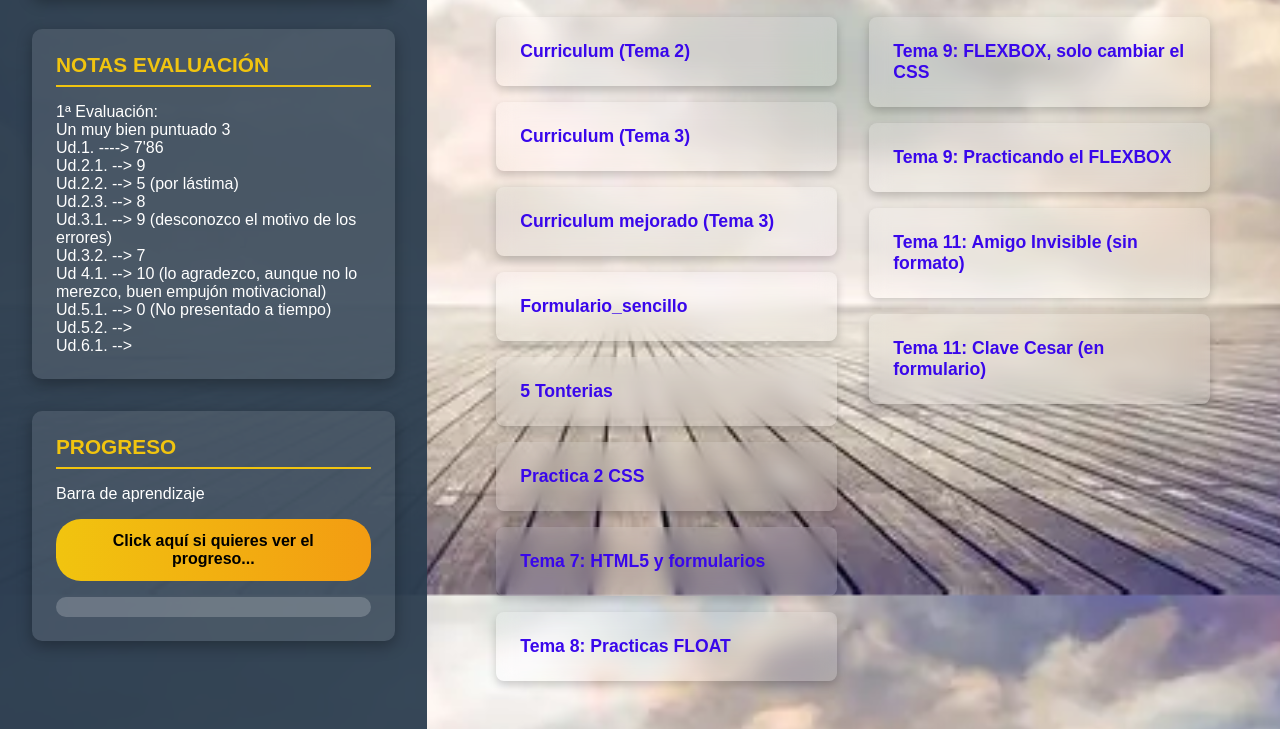
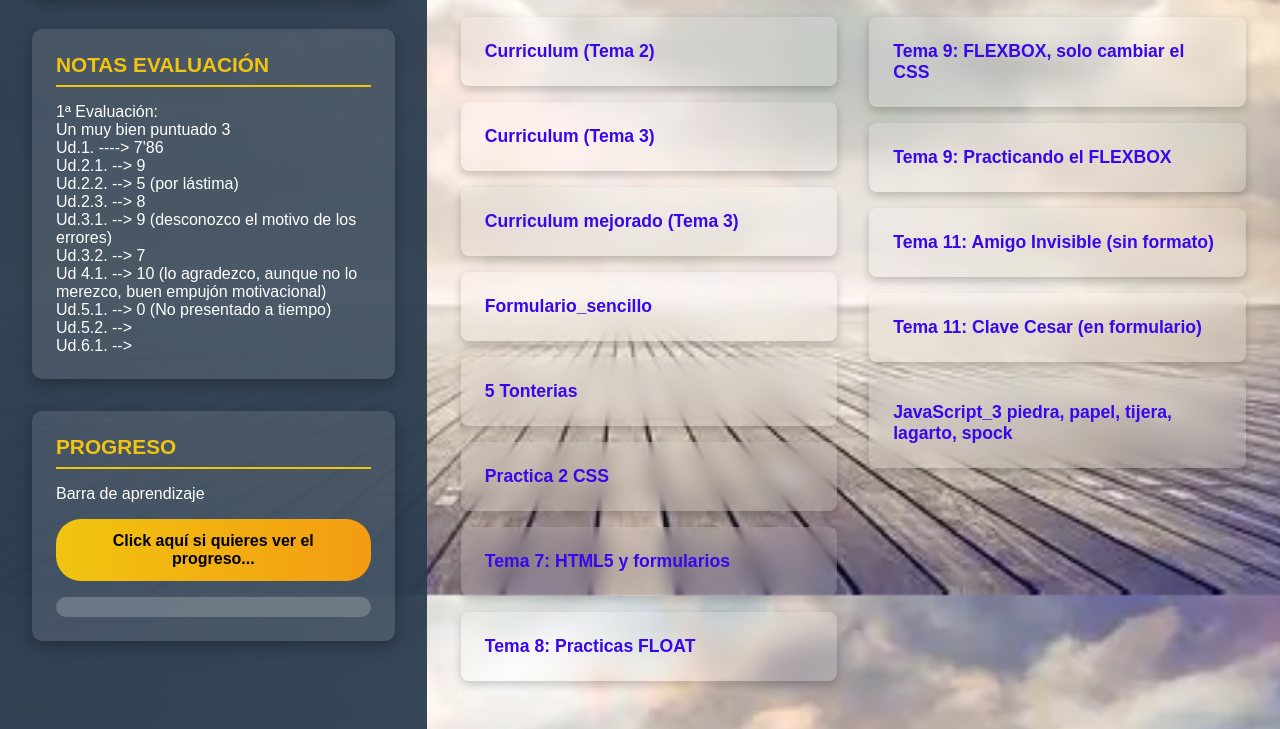
Before and after one commit to JARQUE-ship-it/LM, a plain HTML site: page index.html in a window 1280 px wide. Shown: the part 205-934 px from the top of the page. Drawn offline with Linux system fonts and the light colour scheme.

Commit message:
Update index.html

```diff
--- a/index.html
+++ b/index.html
@@ -263,6 +263,7 @@
                         <li><a href="FLEX/index.html">Tema 9: Practicando el FLEXBOX</a></li>
                         <li><a href="Amigo-Invisible/index.html">Tema 11: Amigo Invisible (sin formato)</a></li>
                         <li><a href="formulario_clave_cesar/index.html">Tema 11: Clave Cesar (en formulario)</a></li>
+                        <li><a href="spock">JavaScript_3 piedra, papel, tijera, lagarto, spock</a></li>
                     </ul>
                 </div>
             </div>
```
